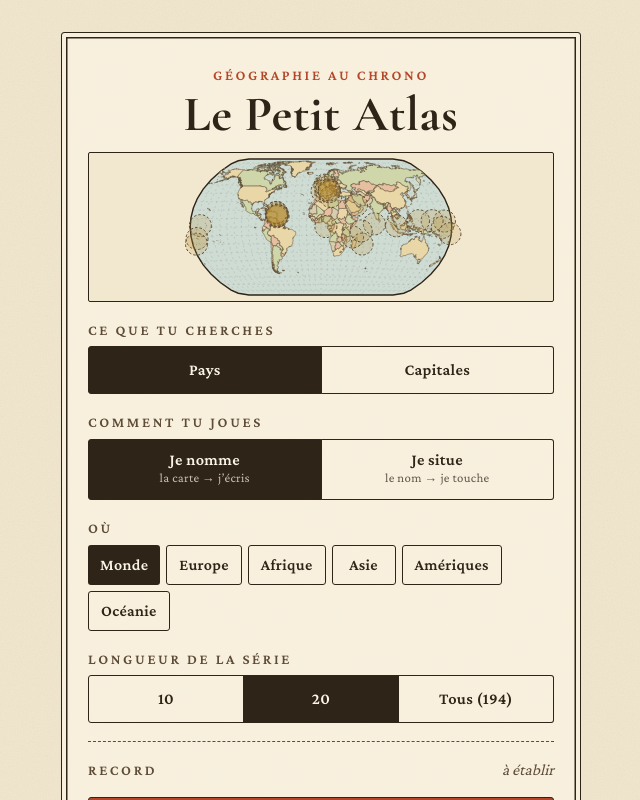
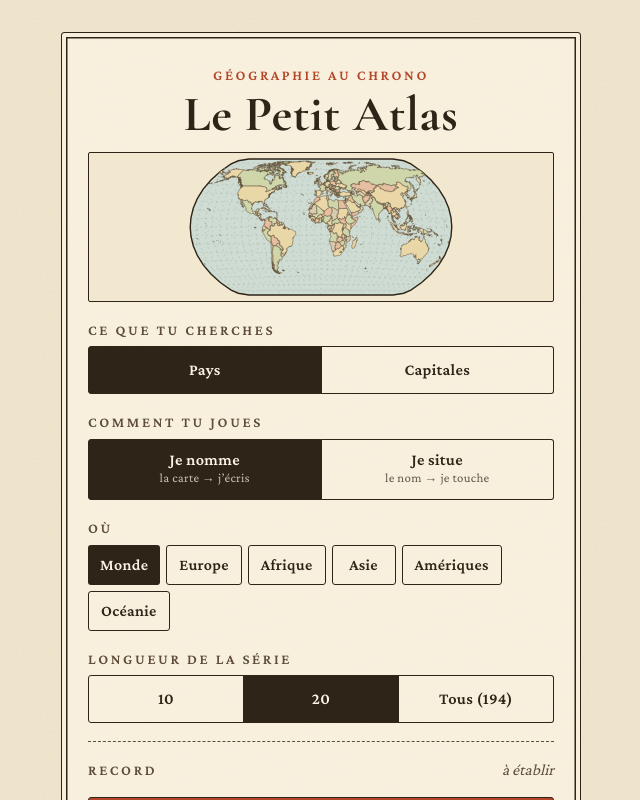
Before and after one commit to tfrere/petit-atlas, a React (Vite) app: page / in a window 1280 px wide. Shown: the whole page, without its empty margins (319-959 px from the left). Built offline with nearby package versions, Linux system fonts and the light colour scheme.

Commit message:
Pastilles tactiles uniquement en mode « je situe »
Co-authored-by: thibaud.frere <thibaud.frere@huggingface.co>

```diff
--- a/src/map/WorldMap.tsx
+++ b/src/map/WorldMap.tsx
@@ -56,6 +56,8 @@ interface Props {
   line?: [[number, number], [number, number]] | null
   view?: MapView
   interactive?: boolean
+  /** Affiche des pastilles tactiles autour des micro-États pour les rendre faciles à toucher. */
+  tapRings?: boolean
   onTap?: (tap: TapInfo) => void
 }
 
@@ -184,6 +186,7 @@ export default function WorldMap({
   line = null,
   view,
   interactive = true,
+  tapRings = false,
   onTap,
 }: Props) {
   const wrapRef = useRef<HTMLDivElement>(null)
@@ -442,17 +445,19 @@ export default function WorldMap({
             <g ref={ringsRef}>
               {rings.map((r) => {
                 const kind = highlights[r.id]
+                if (!kind && !tapRings) return null
                 return (
                   <g key={r.id} transform={`translate(${r.x},${r.y})`}>
                     <g className="counter">
                       <circle
                         data-id={r.id}
-                        r={11}
-                        fill={kind ? KIND_FILL[kind] : 'rgba(184,138,46,.18)'}
+                        r={kind ? 11 : 9}
+                        fill={kind ? KIND_FILL[kind] : 'rgba(255,250,235,.01)'}
                         fillOpacity={kind ? 0.55 : 1}
                         stroke={kind ? tokens.ink : tokens.inkSoft}
+                        strokeOpacity={kind ? 1 : 0.7}
                         strokeWidth={kind ? 1.6 : 1}
-                        strokeDasharray={kind ? undefined : '2.5 2'}
+                        strokeDasharray={kind ? undefined : '2 2'}
                       />
                     </g>
                   </g>
--- a/src/screens/Play.tsx
+++ b/src/screens/Play.tsx
@@ -388,6 +388,7 @@ export default function Play({ world, config, onExit, onFinish }: Props) {
           line={line}
           view={view}
           onTap={handleTap}
+          tapRings={locate}
           interactive
         />
 
```
